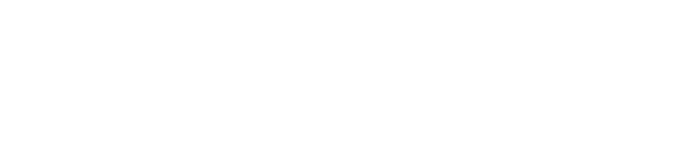
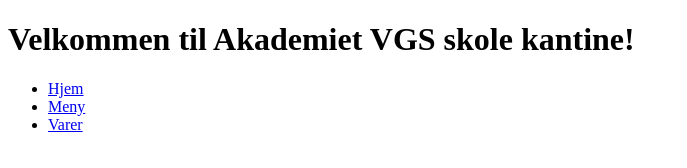
Before and after one commit to VibrantMELK/GitHub, a plain HTML site: page prosjektoppgave/menyside.html in a window 1280 px wide. Shown: the whole page, without its empty margins (0-687 px from the left). Drawn offline with Linux system fonts and the light colour scheme.

Commit message:
lager en navigasjonsbar/navbar og kopierte til andre html filer

```diff
--- a/prosjektoppgave/menyside.html
+++ b/prosjektoppgave/menyside.html
@@ -1,5 +1,5 @@
 <!DOCTYPE html>
-<html lang="en">
+<html lang="no">
 <head>
     <meta charset="UTF-8">
     <meta name="Menyside" content="width=device-width, initial-scale=1.0">
@@ -7,7 +7,16 @@
     <link rel="stylesheet" href="kantine.css">
 </head>
 <body>
-
+    <header>
+        <div class="navbar">
+            <h1>Velkommen til Akademiet VGS skole kantine!</h1>
+            <ul>
+                <li><a href="kantine.html">Hjem</a></li>
+                <li><a href="menyside.html">Meny</a></li>
+                <li><a href="vareside.html">Varer</a></li>
+            </ul>
+        </div>
+    </header>
 
     <script src="kantine.js"></script>
 </body>
```
Also changed, not shown: prosjektoppgave/kantine.html (+11 -1 lines), prosjektoppgave/vareside.html (+11 -2 lines).
